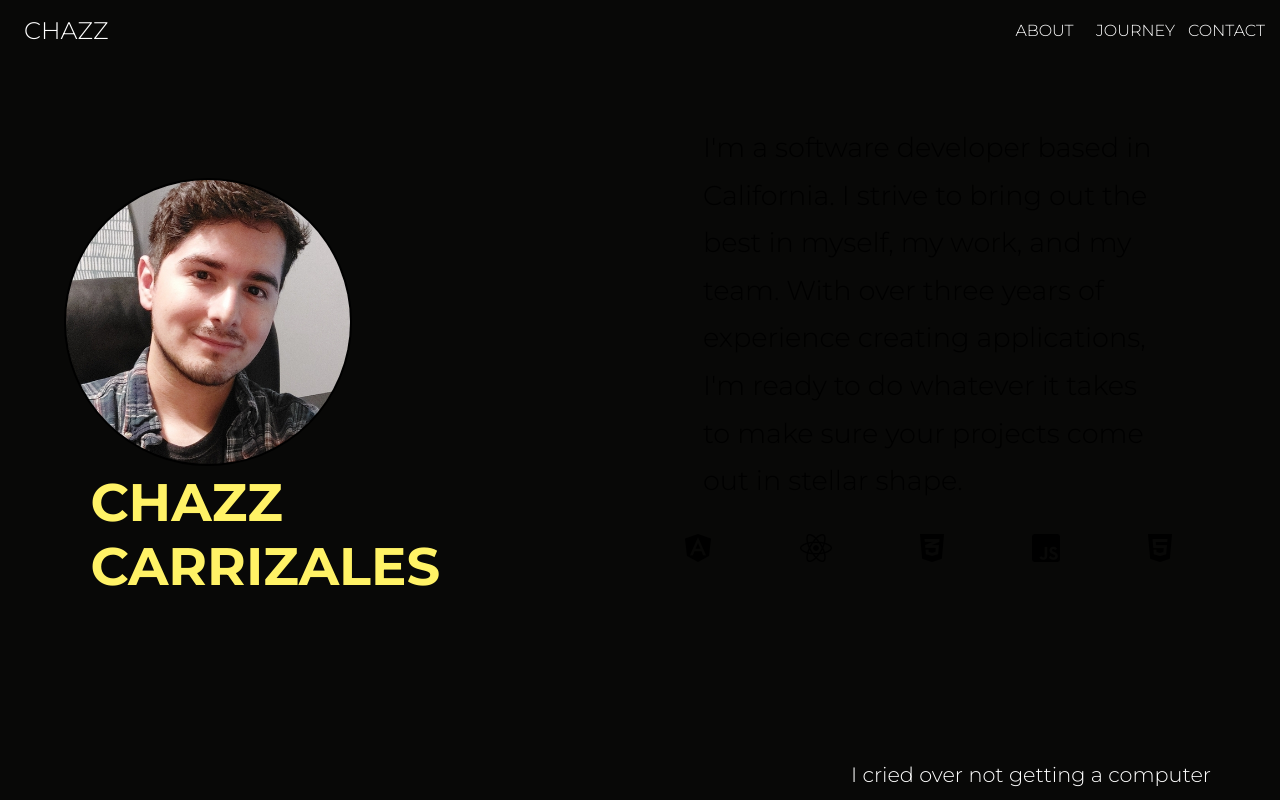
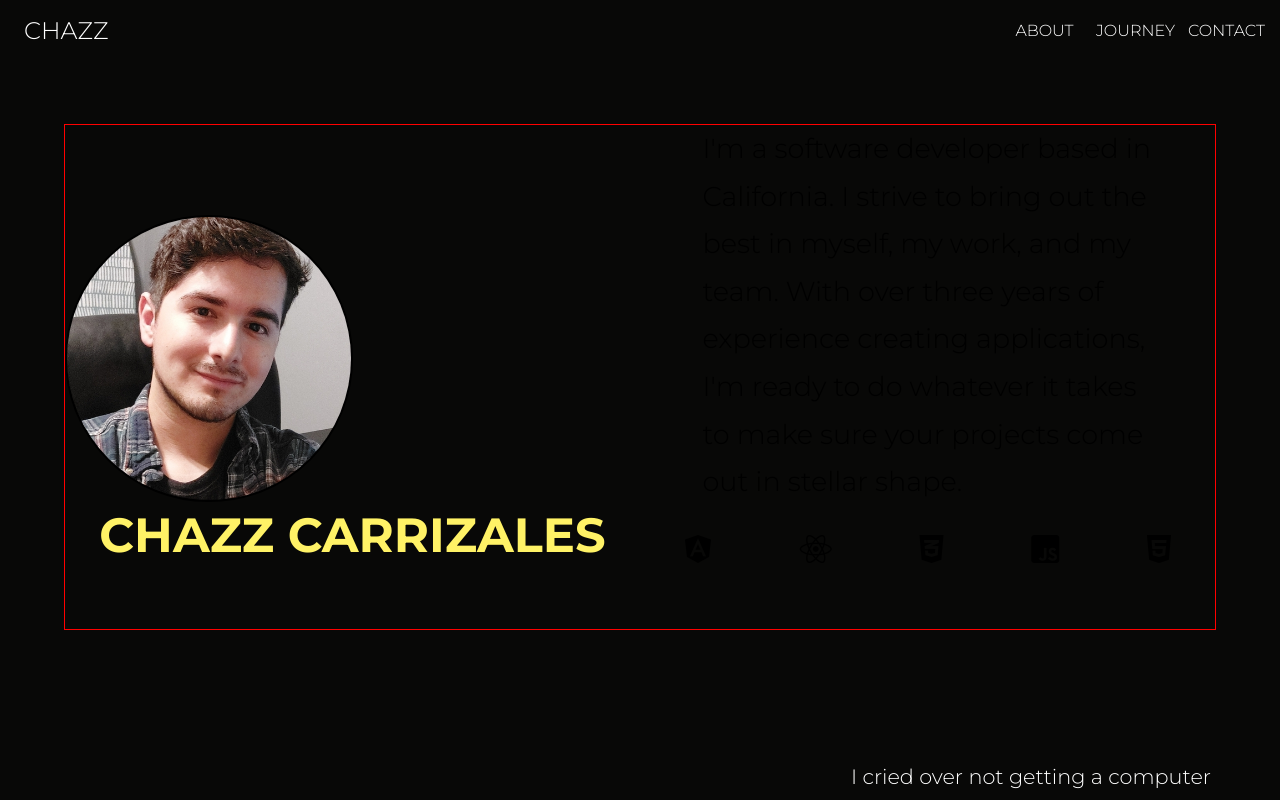
Before and after one commit to czcarrizales/react-portfolio, a React (Create React App) app: page / in a window 1280 px wide. Shown: the top 800 px of the page. Built offline with nearby package versions, Linux system fonts and the light colour scheme.

Commit message:
increase margin and decrease h1 font-size

```diff
--- a/src/css/Hero.css
+++ b/src/css/Hero.css
@@ -6,6 +6,9 @@
     align-items: center;
     color: black;
     font-weight: 300;
+    border: 1px solid red;
+    margin-left: 2em;
+    margin-right: 2em;
 }
 
 .hero-img {
@@ -49,7 +52,7 @@
 .hero-container h1 {
     display: flex;
     justify-content: center;
-    font-size: 3.3rem;
+    font-size: 3rem;
     margin-left: .5em;
     margin-right: .5em;
     color: #FFF266;
```
